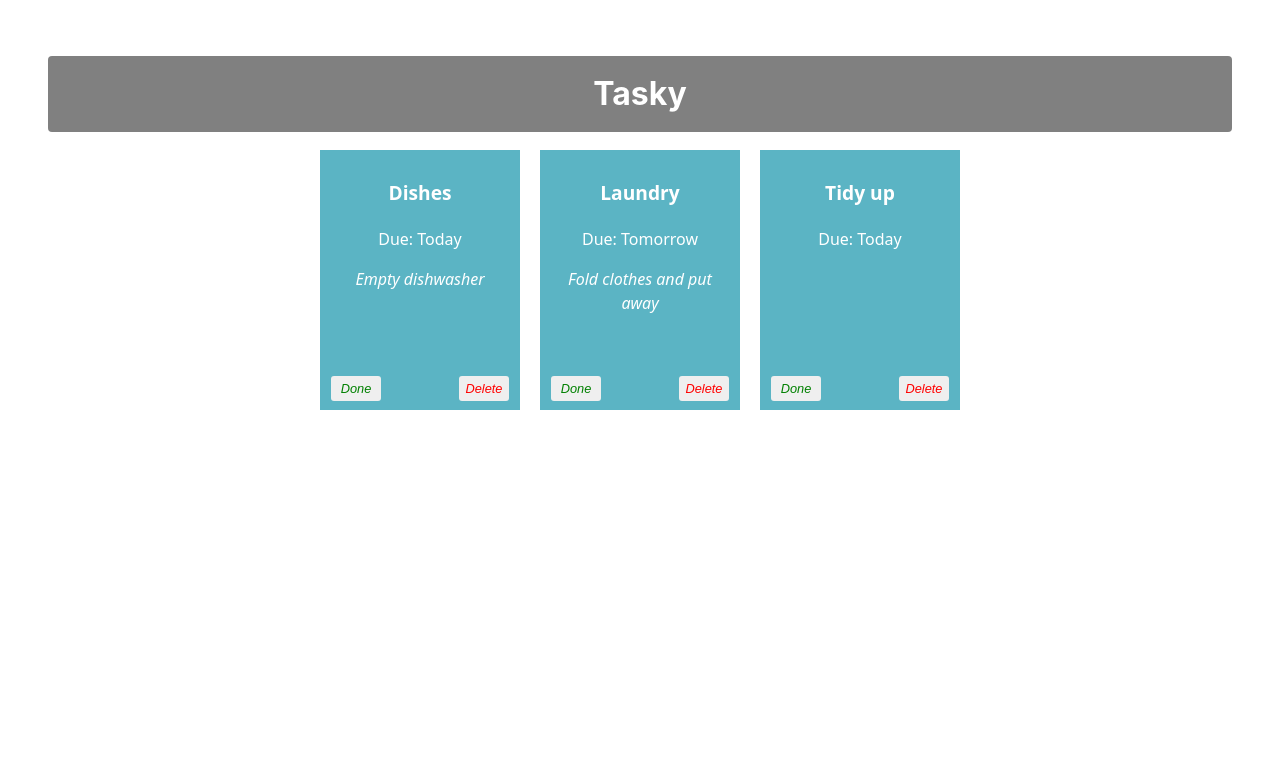
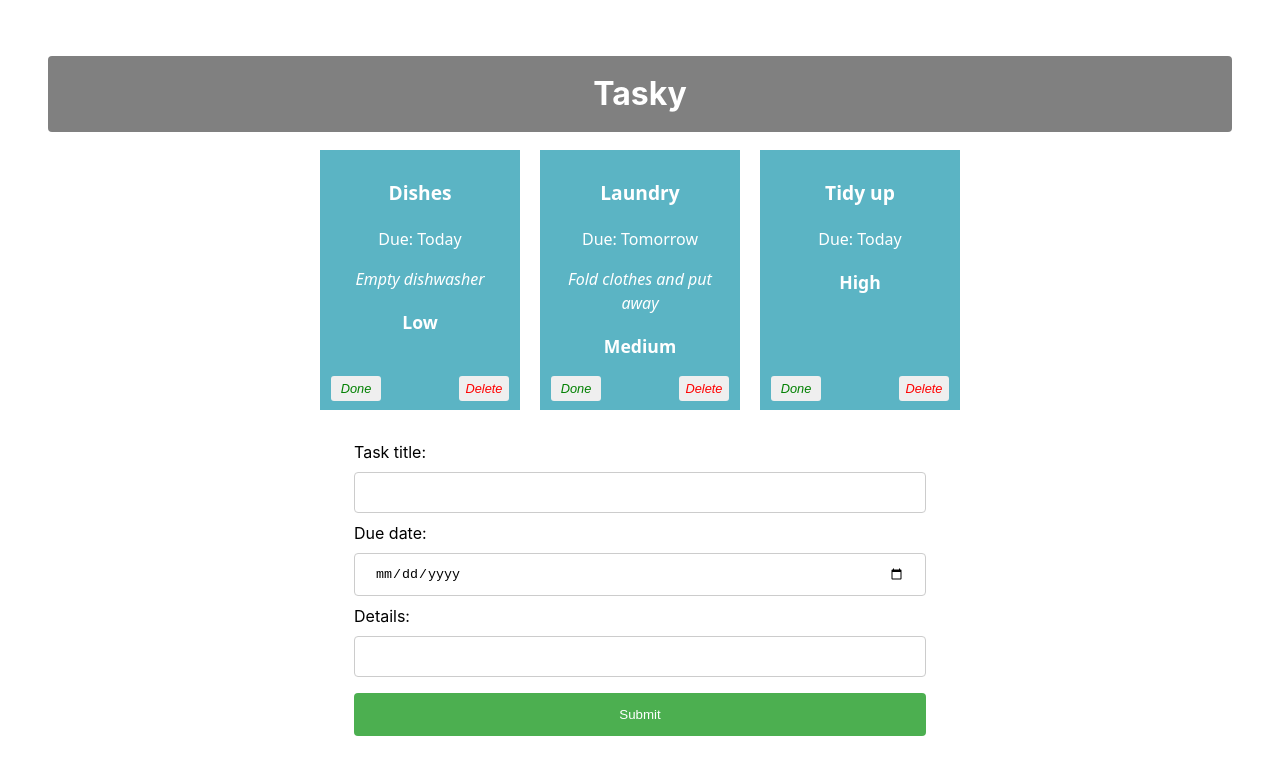
Before and after one commit to AFitzy17/react-basics-labs, a React (Vite) app in the folder tasky/: page / in a window 1280 px wide. Shown: the top 774 px of the page. Built offline with nearby package versions, Linux system fonts and the light colour scheme.

Commit message:
Add task: form added

```diff
--- a/tasky/src/App.css
+++ b/tasky/src/App.css
@@ -73,3 +73,34 @@
   right: 5px;
   color: red;
 }
+
+input[type=text], input[type=date] {
+  width: 100%;
+  padding: 12px 20px;
+  margin: 8px 0;
+  display: inline-block;
+  border: 1px solid #ccc;
+  border-radius: 4px;
+  box-sizing: border-box;
+}
+
+input[type=submit] {
+  width: 100%;
+  background-color: #4CAF50;
+  color: white;
+  padding: 14px 20px;
+  margin: 8px 0;
+  border: none;
+  border-radius: 4px;
+  cursor: pointer;
+}
+
+input[type=submit]:hover {
+  background-color: #45a049;
+}
+
+form {
+  text-align: left;
+  width: 50%;
+  margin: auto;
+}
--- a/tasky/src/App.jsx
+++ b/tasky/src/App.jsx
@@ -1,6 +1,7 @@
 import React, { useState } from 'react';
 import './App.css';
 import Task from './components/Task';
+import AddTaskForm from './components/Form';
 
 function App() {
   const [ taskState, setTaskState ] = useState({
@@ -31,14 +32,16 @@
         title={task.title}
         description={task.description}
         deadline={task.deadline}
+        priority={task.priority}
         key={task.id}
         done={task.done}
         markDone={() => doneHandler(index)}
         deleteTask = {() => deleteHandler(index)}
       />
     ))}
+    <AddTaskForm />
+  </div>
 
-    </div>
   );
 }
 
--- /dev/null
+++ b/tasky/src/components/Form.jsx
@@ -0,0 +1,28 @@
+import React from "react";
+
+const AddTaskForm = (props) => {
+
+  return (
+    <div>
+      <form>
+        <label>
+            Task title:
+            <input type="text" name="title" required />
+        </label>
+        <br />
+        <label>
+            Due date:
+            <input type="date" name="deadline" required />
+        </label>
+        <br />
+        <label>
+            Details:
+            <input type="text" name="description" />
+        </label>
+        <input type="submit" value="Submit" />
+        </form>
+    </div>
+  )
+};
+
+export default AddTaskForm;
```
Lines whose indentation alone changed are shown as unchanged.
